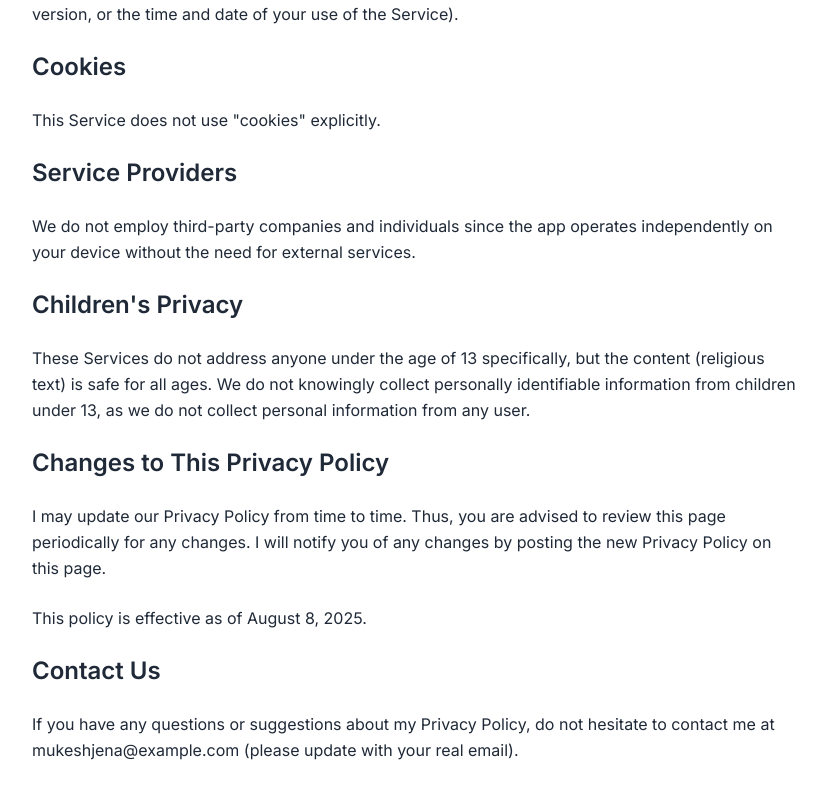
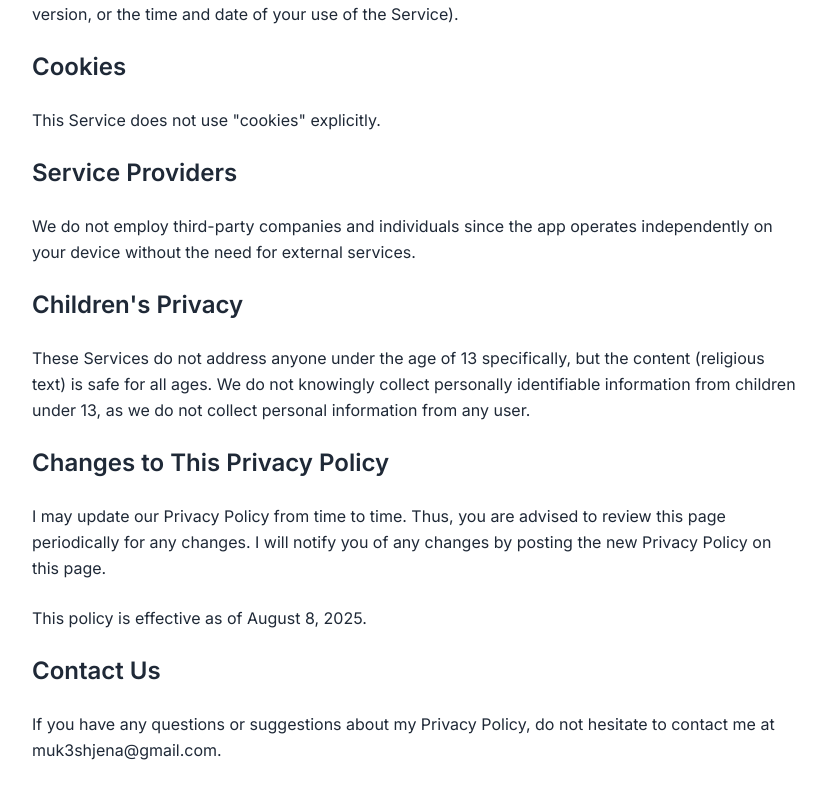
Before and after one commit to mukeshjena/mukesh-portfolio, a React (Vite) app: page /bhagavad-gita-odia-privacy-policy in a window 1280 px wide. Shown: the part 714-1513 px from the top of the page, without its empty margins (224-1050 px from the left). Built offline with nearby package versions, Linux system fonts and the light colour scheme.

Commit message:
fix: update contact email and remove firebase workflows

```diff
--- a/src/pages/privacy-policy/BhagavadGitaOdiaPrivacyPolicy.jsx
+++ b/src/pages/privacy-policy/BhagavadGitaOdiaPrivacyPolicy.jsx
@@ -73,7 +73,7 @@ const BhagavadGitaOdiaPrivacyPolicy = () => {
           Contact Us
         </h2>
         <p>
-          If you have any questions or suggestions about my Privacy Policy, do not hesitate to contact me at mukeshjena@example.com (please update with your real email).
+          If you have any questions or suggestions about my Privacy Policy, do not hesitate to contact me at muk3shjena@gmail.com.
         </p>
       </div>
     </div>
```
